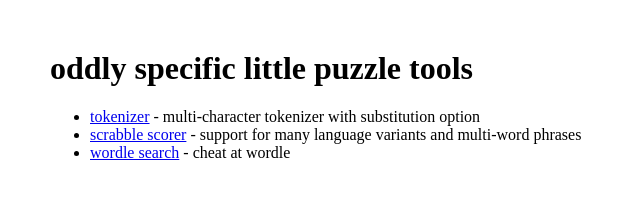
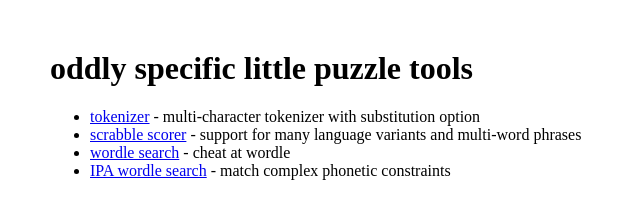
Before and after one commit to rfong/puzzletools, a plain HTML site: page index.html in a window 1280 px wide. Shown: the whole page, without its empty margins (0-640 px from the left). Drawn offline with Linux system fonts and the light colour scheme.

```diff
--- a/index.html
+++ b/index.html
@@ -5,4 +5,5 @@
   <li><a href="tokenizer">tokenizer</a> - multi-character tokenizer with substitution option</li>
   <li><a href="scrabble">scrabble scorer</a> - support for many language variants and multi-word phrases</li>
   <li><a href="wordle-search">wordle search</a> - cheat at wordle</li>
+  <li><a href="wordle-search/ipa">IPA wordle search</a> - match complex phonetic constraints</li>
 </ul>
```
